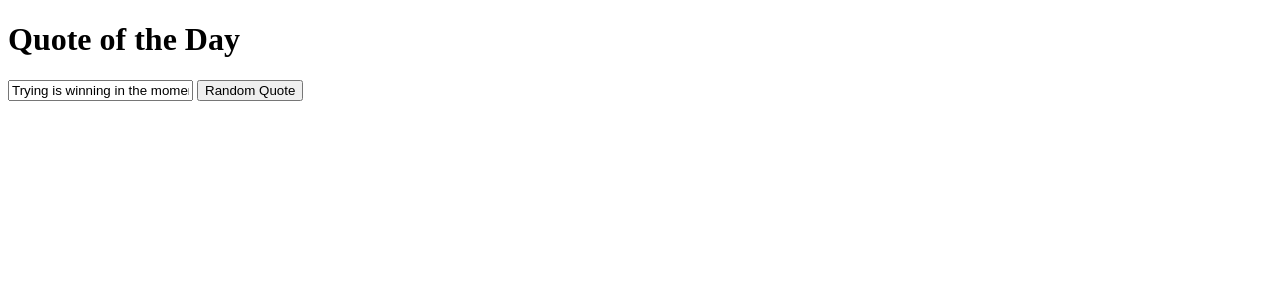
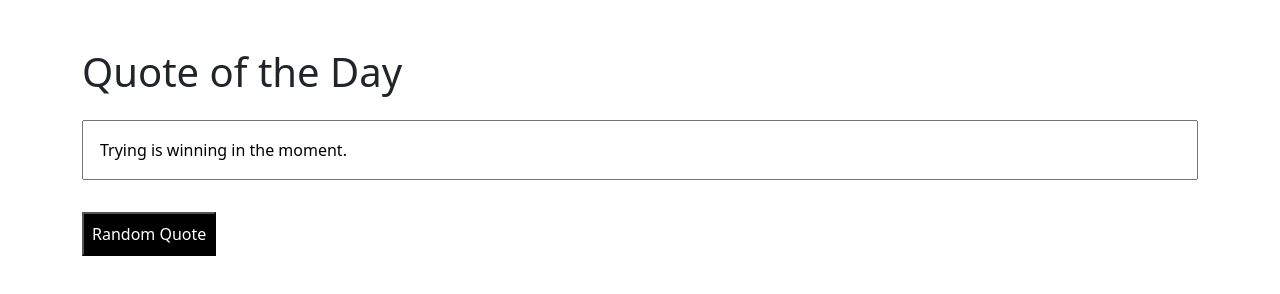
Before and after one commit to saadmalik200/quote-of-the-day-DOM, a plain HTML site: page index.html in a window 1280 px wide. Drawn offline with nearby package versions, Linux system fonts and the light colour scheme.

Commit message:
ex3 changes

```diff
--- a/index.html
+++ b/index.html
@@ -5,11 +5,20 @@
     <meta http-equiv="X-UA-Compatible" content="IE=edge" />
     <meta name="viewport" content="width=device-width, initial-scale=1.0" />
     <title>Quote of the Day</title>
+    <!-- CSS only -->
+    <link
+      href="https://cdn.jsdelivr.net/npm/bootstrap@5.2.1/dist/css/bootstrap.min.css"
+      rel="stylesheet"
+      integrity="sha384-iYQeCzEYFbKjA/T2uDLTpkwGzCiq6soy8tYaI1GyVh/UjpbCx/TYkiZhlZB6+fzT"
+      crossorigin="anonymous"
+    />
   </head>
   <body>
-    <h1>Quote of the Day</h1>
-    <input type="text" readonly />
-    <button>Random Quote</button>
+    <div>
+      <h1>Quote of the Day</h1>
+      <input type="text" readonly />
+      <button>Random Quote</button>
+    </div>
     <script src="./index.js"></script>
   </body>
 </html>
--- a/index.js
+++ b/index.js
@@ -1,11 +1,18 @@
 const input = document.querySelector("input");
 const button = document.querySelector("button");
-
+const container = document.querySelector("div");
+const heading = document.querySelector("h1");
 input.value = randomQuoteFunc();
 
 button.addEventListener("click", () => {
   input.value = randomQuoteFunc();
 });
+
+heading.classList.add("mt-5");
+input.style.width = "100%";
+input.classList.add("p-3", "my-3");
+container.classList.add("container");
+button.classList.add("d-block", "mt-3", "p-2", "text-white", "bg-black");
 
 function randomQuoteFunc() {
   const quotes = [
```
